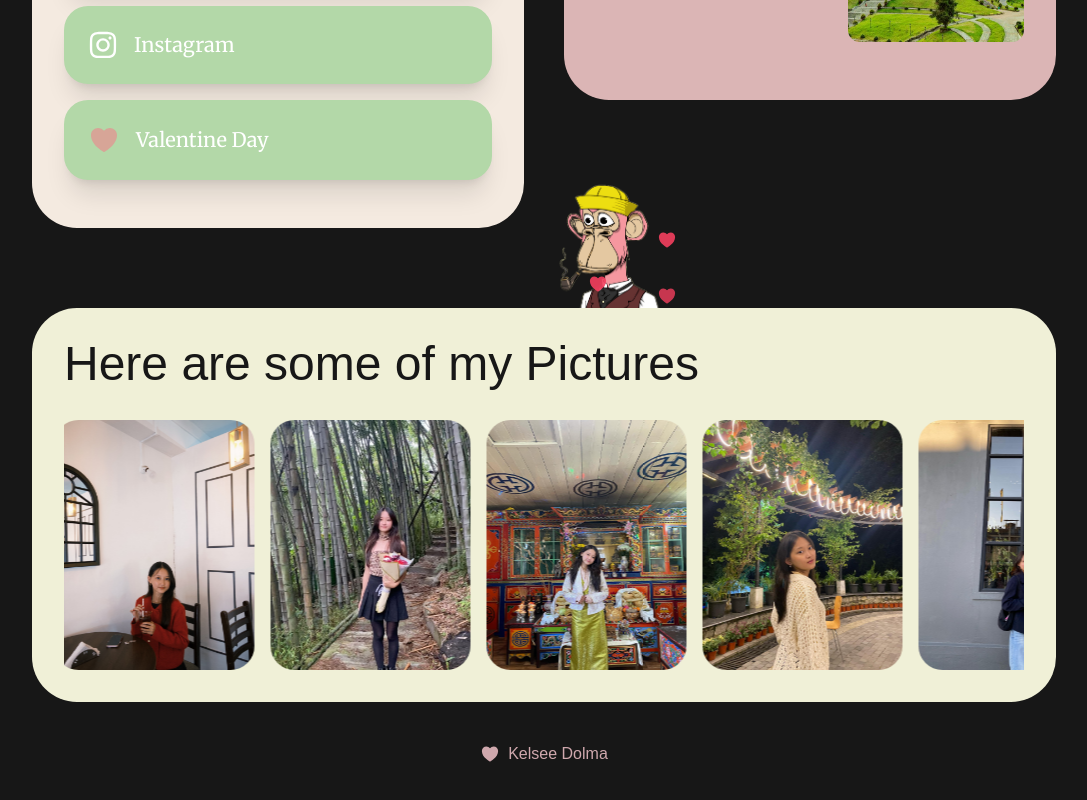
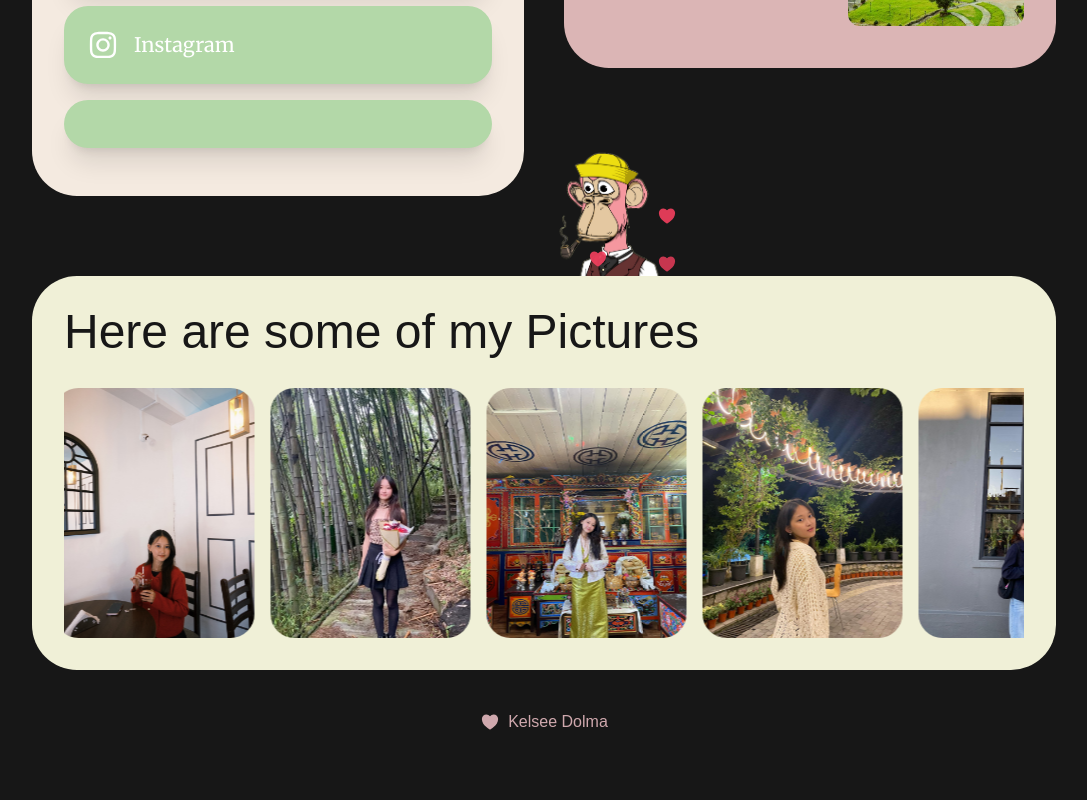
Before and after one commit to ankitmukhia/website, a Next.js app: page / in a window 1280 px wide. Shown: the part 1420-2220 px from the top of the page, without its empty margins (96-1183 px from the left). After the commit the page ends 2194 px from the top, so only its background shows below. Built offline with nearby package versions, Linux system fonts and the light colour scheme; a web font is replaced by a local one.

Commit message:
removed vd button

```diff
--- a/components/hobbies.tsx
+++ b/components/hobbies.tsx
@@ -16,7 +16,7 @@ interface SocialLink {
 export const socialLinks: SocialLink[] = [
 	{ name: 'Youtube', href: 'https://www.youtube.com/@kelseedolma', icon: <SlSocialYoutube size={30} color="white" /> },
 	{ name: 'Instagram', href: 'https://www.instagram.com/kel.dolma/', icon: <FaInstagram size={30} color="white" /> },
-	{ name: 'Valentine Day', href: '/v', icon: <HeartIcon className="w-8 h-8 text-rose-400/50" /> }
+	{/** { name: 'Valentine Day', href: '/v', icon: <HeartIcon className="w-8 h-8 text-rose-400/50" /> } **/}
 ]
 
 export const Hobbies = () => {
```
